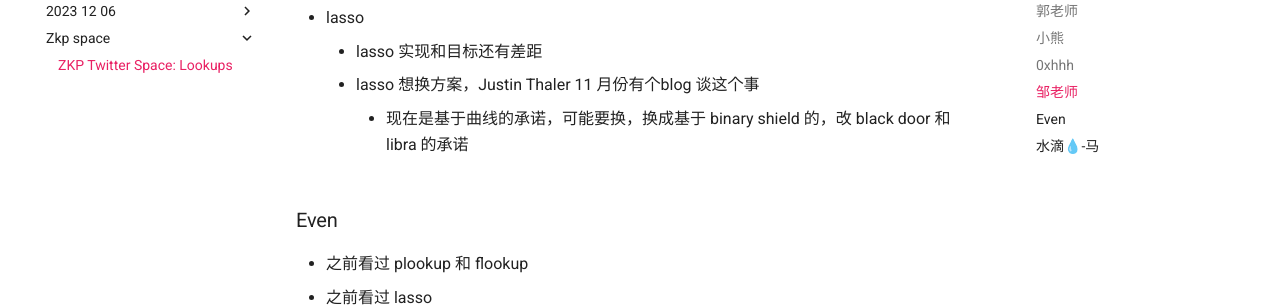
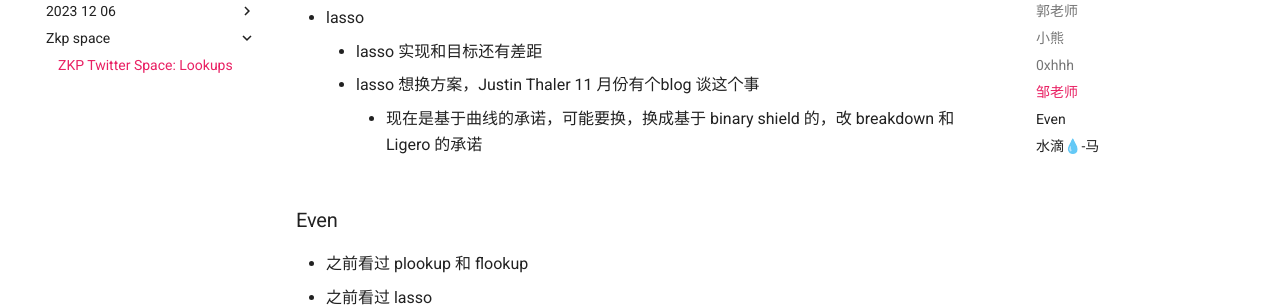
Before and after one commit to harryx1x1/is-awesome, an MkDocs documentation site: the page built from docs/zkp-space/2023-12-07-lookups.md, in a window 1280 px wide and 900 px high, scrolled down 2141 px. Shown: the part 151-458 px from the top of the window. Built offline with MkDocs 1.6.1 and Material for MkDocs 9.7.7, drawn with Linux system fonts in a browser that asks for light colours.

Commit message:
Update 2023-12-07-lookups.md

```diff
--- a/docs/zkp-space/2023-12-07-lookups.md
+++ b/docs/zkp-space/2023-12-07-lookups.md
@@ -61,7 +61,7 @@ https://twitter.com/i/spaces/1gqxvQzwmbOJB
 - lasso
 	- lasso 实现和目标还有差距
 	- lasso 想换方案，Justin Thaler 11 月份有个blog 谈这个事
-		- 现在是基于曲线的承诺，可能要换，换成基于 binary shield 的，改 black door 和 libra 的承诺
+		- 现在是基于曲线的承诺，可能要换，换成基于 binary shield 的，改 breakdown 和Ligero 的承诺
 
 ### Even
 - 之前看过 plookup 和 flookup
```
